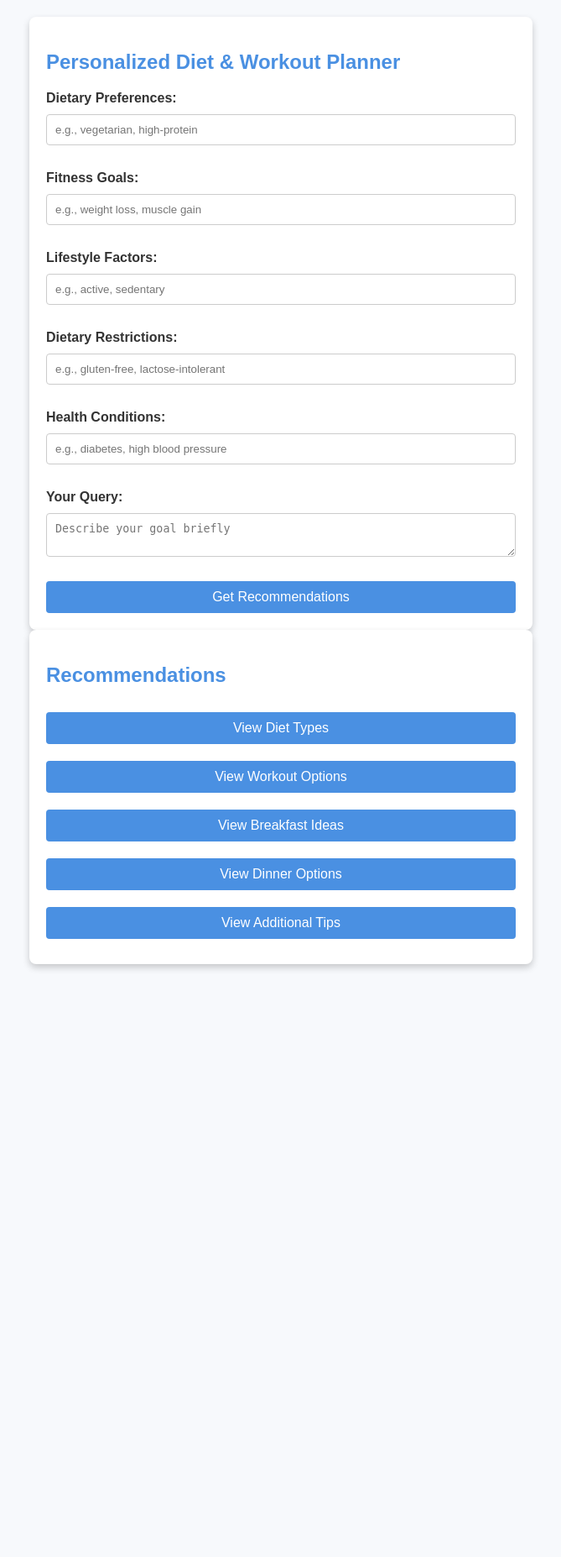
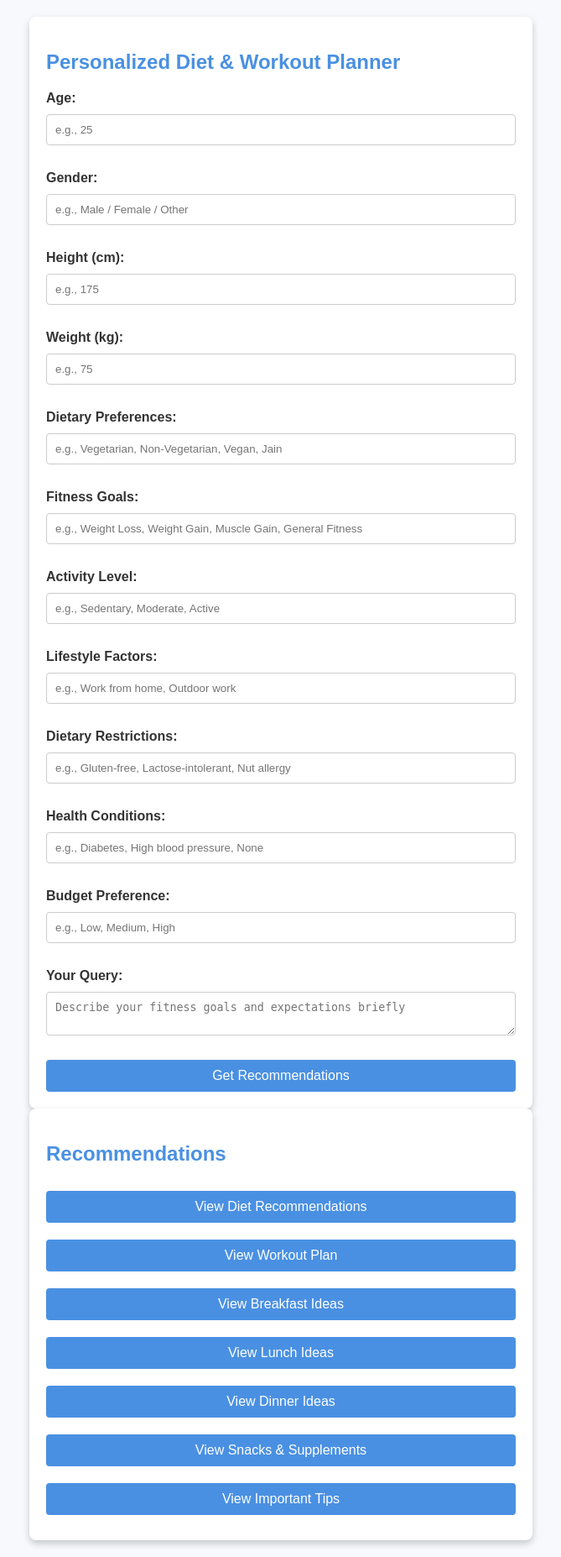
Before and after one commit to kasturib-09/Diet_Workout-planner, a Flask app: template Diet-Workout-Recommendation-System-Using-Machine-Learning-Python/templates/index.html in a window 1280 px wide. Shown: the whole page at 84% size, without its empty margins (305-974 px from the left). Before the commit the page ends 1155 px from the top, so only its background shows below. Run offline with Flask 3, Linux system fonts and the light colour scheme; the template is opened without the code that fills it: most values are stand-ins (such as "Sample title", 1, 10 or a date in 2020).

Commit message:
Updated: Indian-focused diet and workout planner with new prompt and UI form fields (age, gender, height, weight, activity level, budget)

```diff
--- a/Diet-Workout-Recommendation-System-Using-Machine-Learning-Python/main.py
+++ b/Diet-Workout-Recommendation-System-Using-Machine-Learning-Python/main.py
@@ -3,7 +3,7 @@ import google.generativeai as genai
 import os
 
 # Set your API key
-os.environ["GOOGLE_API_KEY"] = "AIzaSyDay5UtjKpPhoA_SK5Viq1usydRuCMtp7k"
+os.environ["GOOGLE_API_KEY"] = "AIzaSyB7lrUkj6E5qMDQaJLkxYdClXB1ZPqx1_Q"
 genai.configure(api_key=os.environ["GOOGLE_API_KEY"])
 
 app = Flask(__name__)
@@ -12,33 +12,67 @@ app = Flask(__name__)
 model = genai.GenerativeModel("models/gemini-3-flash-preview")
 
 # Function to generate recommendations
-def generate_recommendation(dietary_preferences, fitness_goals, lifestyle_factors, dietary_restrictions,
-                            health_conditions, user_query):
+def generate_recommendation(age, gender, height, weight, dietary_preferences, fitness_goals, activity_level,
+                            lifestyle_factors, dietary_restrictions, health_conditions, budget, user_query):
     prompt = f"""
-    Can you suggest a comprehensive plan that includes diet and workout options for better fitness?
-    for this user:
-    dietary preferences: {dietary_preferences},
-    fitness goals: {fitness_goals},
-    lifestyle factors: {lifestyle_factors},
-    dietary restrictions: {dietary_restrictions},
-    health conditions: {health_conditions},
-    user query: {user_query},
+You are an expert Indian nutritionist and fitness coach.
+Create a personalized, practical, and affordable diet and workout plan tailored specifically for an Indian user.
 
-    Based on the above user’s dietary preferences, fitness goals, lifestyle factors, dietary restrictions, and health conditions provided, create a customized plan that includes:
+User Profile:
+- Age: {age}
+- Gender: {gender}
+- Height: {height}
+- Weight: {weight}
+- Dietary Preference: {dietary_preferences} (Vegetarian / Non-Vegetarian / Eggetarian / Vegan / Jain)
+- Fitness Goal: {fitness_goals} (Weight Loss / Weight Gain / Muscle Gain / General Fitness)
+- Activity Level: {activity_level} (Sedentary / Moderate / Active)
+- Lifestyle Factors: {lifestyle_factors}
+- Dietary Restrictions: {dietary_restrictions}
+- Health Conditions: {health_conditions}
+- Budget Preference: {budget} (Low / Medium / High)
+- User Query: {user_query}
 
-    Diet Recommendations: RETURN LIST
-    5 specific diet types suited to their preferences and goals.
+Instructions:
+- Focus on Indian food habits and locally available ingredients.
+- Include simple, affordable, and easy-to-cook meals.
+- Avoid recommending expensive or foreign foods unless necessary.
+- Customize based on dietary preference (veg/non-veg/etc.).
+- Consider common Indian eating patterns (breakfast, lunch, dinner, snacks).
+- Avoid harmful or unsafe advice.
+- Keep recommendations realistic for daily Indian lifestyle.
 
-    Workout Options: RETURN LIST
-    5 workout recommendations that align with their fitness level and goals.
+Output Format (STRICT):
 
-    Meal Suggestions: RETURN LIST
-    5 breakfast ideas.
+1. Diet Recommendations (Return as a list of 5)
+   - Suggest 5 Indian diet styles or patterns (e.g., High Protein Indian Diet, South Indian Balanced Diet, etc.)
+   - Brief explanation for each
 
-    5 dinner options.
+2. Workout Plan (Return as a list of 5)
+   - Include home workouts + gym options
+   - Mention duration and frequency
 
-    Additional Recommendations: RETURN LIST
-    Any useful snacks, supplements, or hydration tips tailored to their profile.
+3. Meal Plan Suggestions
+
+   Breakfast Ideas (5 items):
+   - Include Indian options like poha, upma, paratha, oats, idli, etc.
+
+   Lunch Ideas (5 items):
+   - Include roti, sabzi, dal, rice combinations
+
+   Dinner Ideas (5 items):
+   - Light and healthy Indian dinner options
+
+4. Snacks & Additional Recommendations (Return as list)
+   - Healthy Indian snacks (roasted chana, makhana, fruits, etc.)
+   - Hydration tips
+   - Supplement suggestions (only if safe and necessary)
+
+5. Important Tips
+   - 3-5 simple lifestyle tips (sleep, consistency, water intake, etc.)
+
+Keep the tone simple, practical, and beginner-friendly.
+Avoid complex medical terminology.
+Ensure the plan is culturally relevant for an Indian user.
     """
 
     response = model.generate_content(prompt)
@@ -52,16 +86,23 @@ def index():
 def recommendations():
     if request.method == "POST":
         # Collect form data
+        age = request.form['age']
+        gender = request.form['gender']
+        height = request.form['height']
+        weight = request.form['weight']
         dietary_preferences = request.form['dietary_preferences']
         fitness_goals = request.form['fitness_goals']
+        activity_level = request.form['activity_level']
         lifestyle_factors = request.form['lifestyle_factors']
         dietary_restrictions = request.form['dietary_restrictions']
         health_conditions = request.form['health_conditions']
+        budget = request.form['budget']
         user_query = request.form['user_query']
 
         # Generate recommendations using the model
         recommendations_text = generate_recommendation(
-            dietary_preferences, fitness_goals, lifestyle_factors, dietary_restrictions, health_conditions, user_query
+            age, gender, height, weight, dietary_preferences, fitness_goals, activity_level,
+            lifestyle_factors, dietary_restrictions, health_conditions, budget, user_query
         )
 
         # Parse the results for display
@@ -69,8 +110,10 @@ def recommendations():
             "diet_types": [],
             "workouts": [],
             "breakfasts": [],
+            "lunches": [],
             "dinners": [],
-            "additional_tips": []
+            "snacks": [],
+            "tips": []
         }
 
         print("text : ", recommendations_text)
@@ -87,17 +130,23 @@ def recommendations():
             if re.search(r"Diet\s+Recommendations", stripped, re.I):
                 current_section = "diet_types"
                 continue
-            if re.search(r"Workout\s+Options", stripped, re.I):
+            if re.search(r"Workout\s+Plan", stripped, re.I) or re.search(r"Workout\s+Options", stripped, re.I):
                 current_section = "workouts"
                 continue
-            if re.search(r"Breakfast", stripped, re.I) and re.search(r"Meal", stripped, re.I):
+            if re.search(r"Breakfast", stripped, re.I):
                 current_section = "breakfasts"
+                continue
+            if re.search(r"Lunch", stripped, re.I):
+                current_section = "lunches"
                 continue
             if re.search(r"Dinner", stripped, re.I):
                 current_section = "dinners"
                 continue
-            if re.search(r"Additional\s+Recommendations", stripped, re.I) or re.search(r"Additional\s+Tips", stripped, re.I):
-                current_section = "additional_tips"
+            if re.search(r"Snacks", stripped, re.I) or re.search(r"Additional\s+Recommendations", stripped, re.I):
+                current_section = "snacks"
+                continue
+            if re.search(r"Important\s+Tips", stripped, re.I) or re.search(r"Lifestyle\s+Tips", stripped, re.I):
+                current_section = "tips"
                 continue
 
             # collect line into current section, stripping list markers
@@ -106,7 +155,7 @@ def recommendations():
                 item = re.sub(r"^[\*\-\d\.\)\s]+", "", stripped)
                 # drop common header/description lines that aren't actual items
                 lc = item.lower()
-                if re.match(r"(specific diet|workout recommendations|meal suggestions|snacks|supplements|addition(al)? tips?)", lc):
+                if re.match(r"(specific diet|workout recommendations|meal suggestions|snacks|supplements|addition(al)? tips?|hydration|breakfast|lunch|dinner|return as list)", lc):
                     continue
                 # strip trailing colons, asterisks, bold markers
                 item = re.sub(r"[\*\:]+$", "", item).strip()
--- a/Diet-Workout-Recommendation-System-Using-Machine-Learning-Python/templates/index.html
+++ b/Diet-Workout-Recommendation-System-Using-Machine-Learning-Python/templates/index.html
@@ -127,23 +127,41 @@
     <div class="container">
         <h2>Personalized Diet & Workout Planner</h2>
         <form action="/recommendations" method="POST">
+            <label>Age:</label>
+            <input type="text" name="age" placeholder="e.g., 25" required>
+
+            <label>Gender:</label>
+            <input type="text" name="gender" placeholder="e.g., Male / Female / Other" required>
+
+            <label>Height (cm):</label>
+            <input type="text" name="height" placeholder="e.g., 175" required>
+
+            <label>Weight (kg):</label>
+            <input type="text" name="weight" placeholder="e.g., 75" required>
+
             <label>Dietary Preferences:</label>
-            <input type="text" name="dietary_preferences" placeholder="e.g., vegetarian, high-protein" required>
+            <input type="text" name="dietary_preferences" placeholder="e.g., Vegetarian, Non-Vegetarian, Vegan, Jain" required>
 
             <label>Fitness Goals:</label>
-            <input type="text" name="fitness_goals" placeholder="e.g., weight loss, muscle gain" required>
+            <input type="text" name="fitness_goals" placeholder="e.g., Weight Loss, Weight Gain, Muscle Gain, General Fitness" required>
+
+            <label>Activity Level:</label>
+            <input type="text" name="activity_level" placeholder="e.g., Sedentary, Moderate, Active" required>
 
             <label>Lifestyle Factors:</label>
-            <input type="text" name="lifestyle_factors" placeholder="e.g., active, sedentary" required>
+            <input type="text" name="lifestyle_factors" placeholder="e.g., Work from home, Outdoor work" required>
 
             <label>Dietary Restrictions:</label>
-            <input type="text" name="dietary_restrictions" placeholder="e.g., gluten-free, lactose-intolerant" required>
+            <input type="text" name="dietary_restrictions" placeholder="e.g., Gluten-free, Lactose-intolerant, Nut allergy" required>
 
             <label>Health Conditions:</label>
-            <input type="text" name="health_conditions" placeholder="e.g., diabetes, high blood pressure" required>
+            <input type="text" name="health_conditions" placeholder="e.g., Diabetes, High blood pressure, None" required>
+
+            <label>Budget Preference:</label>
+            <input type="text" name="budget" placeholder="e.g., Low, Medium, High" required>
 
             <label>Your Query:</label>
-            <textarea name="user_query" placeholder="Describe your goal briefly" required></textarea>
+            <textarea name="user_query" placeholder="Describe your fitness goals and expectations briefly" required></textarea>
 
             <button type="submit">Get Recommendations</button>
         </form>
@@ -156,11 +174,13 @@
 
         <!-- Action Buttons -->
         <div class="result-buttons">
-            <button type="button" onclick="showModal('dietModal')">View Diet Types</button>
-            <button type="button" onclick="showModal('workoutModal')">View Workout Options</button>
+            <button type="button" onclick="showModal('dietModal')">View Diet Recommendations</button>
+            <button type="button" onclick="showModal('workoutModal')">View Workout Plan</button>
             <button type="button" onclick="showModal('breakfastModal')">View Breakfast Ideas</button>
-            <button type="button" onclick="showModal('dinnerModal')">View Dinner Options</button>
-            <button type="button" onclick="showModal('tipsModal')">View Additional Tips</button>
+            <button type="button" onclick="showModal('lunchModal')">View Lunch Ideas</button>
+            <button type="button" onclick="showModal('dinnerModal')">View Dinner Ideas</button>
+            <button type="button" onclick="showModal('snacksModal')">View Snacks & Supplements</button>
+            <button type="button" onclick="showModal('tipsModal')">View Important Tips</button>
         </div>
         {% endif %}
     </div>
@@ -168,7 +188,7 @@
 <div id="dietModal" class="modal">
     <div class="modal-content">
         <span class="close" onclick="closeModal('dietModal')">&times;</span>
-        <h3>Diet Types</h3>
+        <h3>Diet Recommendations</h3>
         <ul>
             {% for diet in recommendations.diet_types %}
                 <li>{{ diet }}</li>
@@ -180,7 +200,7 @@
 <div id="workoutModal" class="modal">
     <div class="modal-content">
         <span class="close" onclick="closeModal('workoutModal')">&times;</span>
-        <h3>Workout Options</h3>
+        <h3>Workout Plan</h3>
         <ul>
             {% for workout in recommendations.workouts %}
                 <li>{{ workout }}</li>
@@ -201,10 +221,22 @@
     </div>
 </div>
 
+<div id="lunchModal" class="modal">
+    <div class="modal-content">
+        <span class="close" onclick="closeModal('lunchModal')">&times;</span>
+        <h3>Lunch Ideas</h3>
+        <ul>
+            {% for lunch in recommendations.lunches %}
+                <li>{{ lunch }}</li>
+            {% endfor %}
+        </ul>
+    </div>
+</div>
+
 <div id="dinnerModal" class="modal">
     <div class="modal-content">
         <span class="close" onclick="closeModal('dinnerModal')">&times;</span>
-        <h3>Dinner Options</h3>
+        <h3>Dinner Ideas</h3>
         <ul>
             {% for dinner in recommendations.dinners %}
                 <li>{{ dinner }}</li>
@@ -213,12 +245,24 @@
     </div>
 </div>
 
+<div id="snacksModal" class="modal">
+    <div class="modal-content">
+        <span class="close" onclick="closeModal('snacksModal')">&times;</span>
+        <h3>Snacks & Additional Recommendations</h3>
+        <ul>
+            {% for snack in recommendations.snacks %}
+                <li>{{ snack }}</li>
+            {% endfor %}
+        </ul>
+    </div>
+</div>
+
 <div id="tipsModal" class="modal">
     <div class="modal-content">
         <span class="close" onclick="closeModal('tipsModal')">&times;</span>
-        <h3>Additional Tips</h3>
+        <h3>Important Tips</h3>
         <ul>
-            {% for tip in recommendations.additional_tips %}
+            {% for tip in recommendations.tips %}
                 <li>{{ tip }}</li>
             {% endfor %}
         </ul>
```
